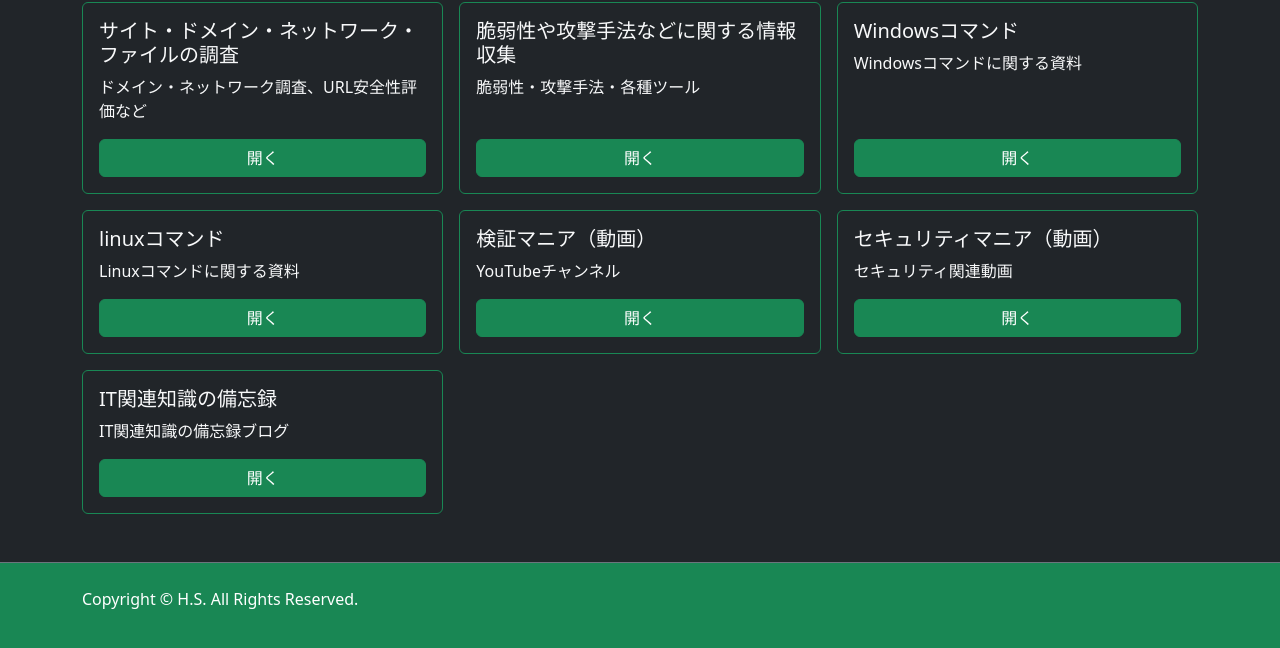
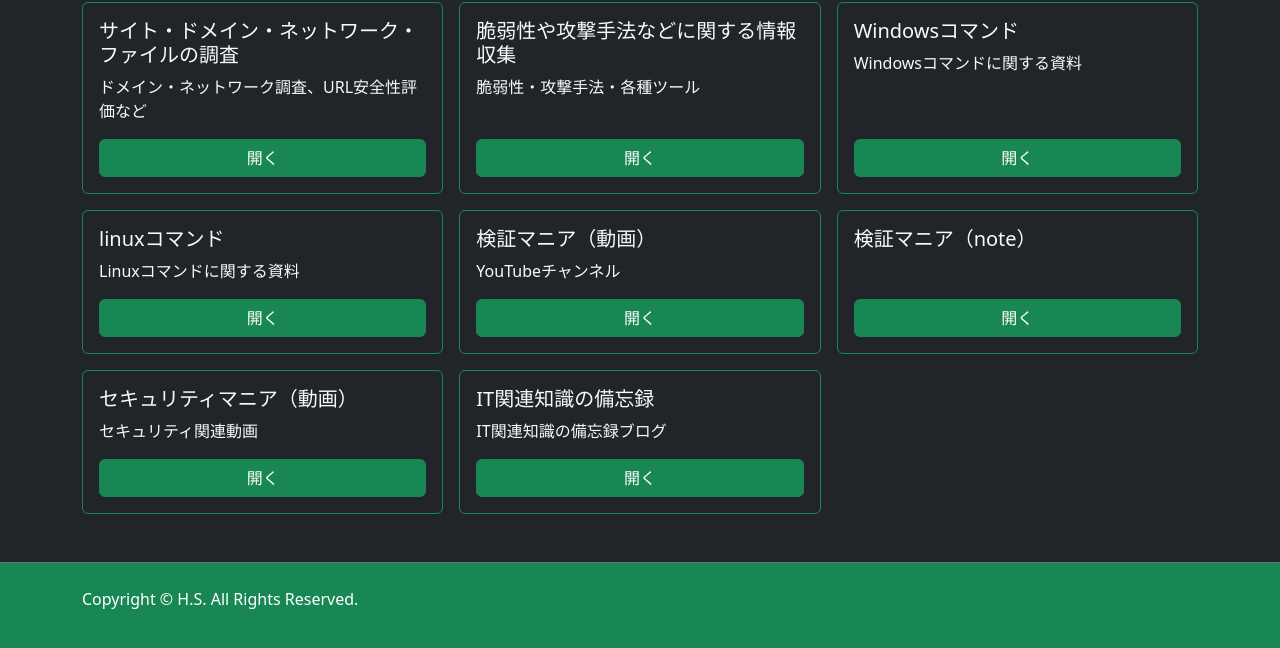
Before and after one commit to TarouKenshu/MyHomepage_Static, a plain HTML site: page index.html in a window 1280 px wide. Shown: the part 270-918 px from the top of the page. Drawn offline with Linux system fonts and the light colour scheme.

Commit message:
202611281629

```diff
--- a/index.html
+++ b/index.html
@@ -131,6 +131,15 @@
                 <div class="col">
                     <div class="card h-100 bg-dark border-success text-light">
                         <div class="card-body d-flex flex-column">
+                            <h5 class="card-title">検証マニア（note）</h5>
+                            <p class="card-text flex-grow-1"></p>
+                            <a href="https:/note.com/brisk_cedum9419/all" class="btn btn-success mt-auto" target="_blank" rel="noopener noreferrer">開く</a>
+                        </div>
+                    </div>
+                </div>
+                <div class="col">
+                    <div class="card h-100 bg-dark border-success text-light">
+                        <div class="card-body d-flex flex-column">
                             <h5 class="card-title">セキュリティマニア（動画）</h5>
                             <p class="card-text flex-grow-1">セキュリティ関連動画</p>
                             <a href="https://www.youtube.com/channel/UCFlk-9KUZW53yoFamxEgxZg" class="btn btn-success mt-auto">開く</a>
```
Also changed, not shown: investigation02.html (+1 -11 lines).
